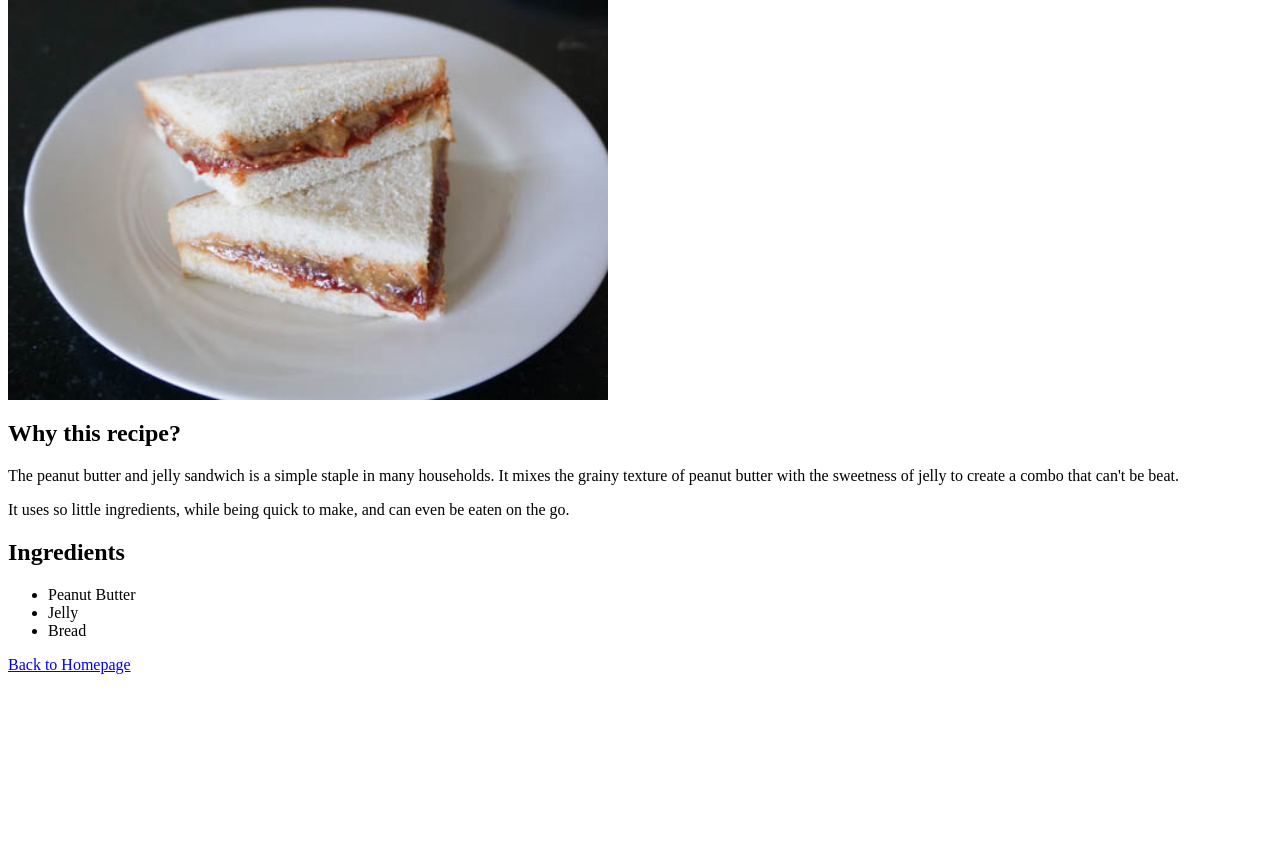
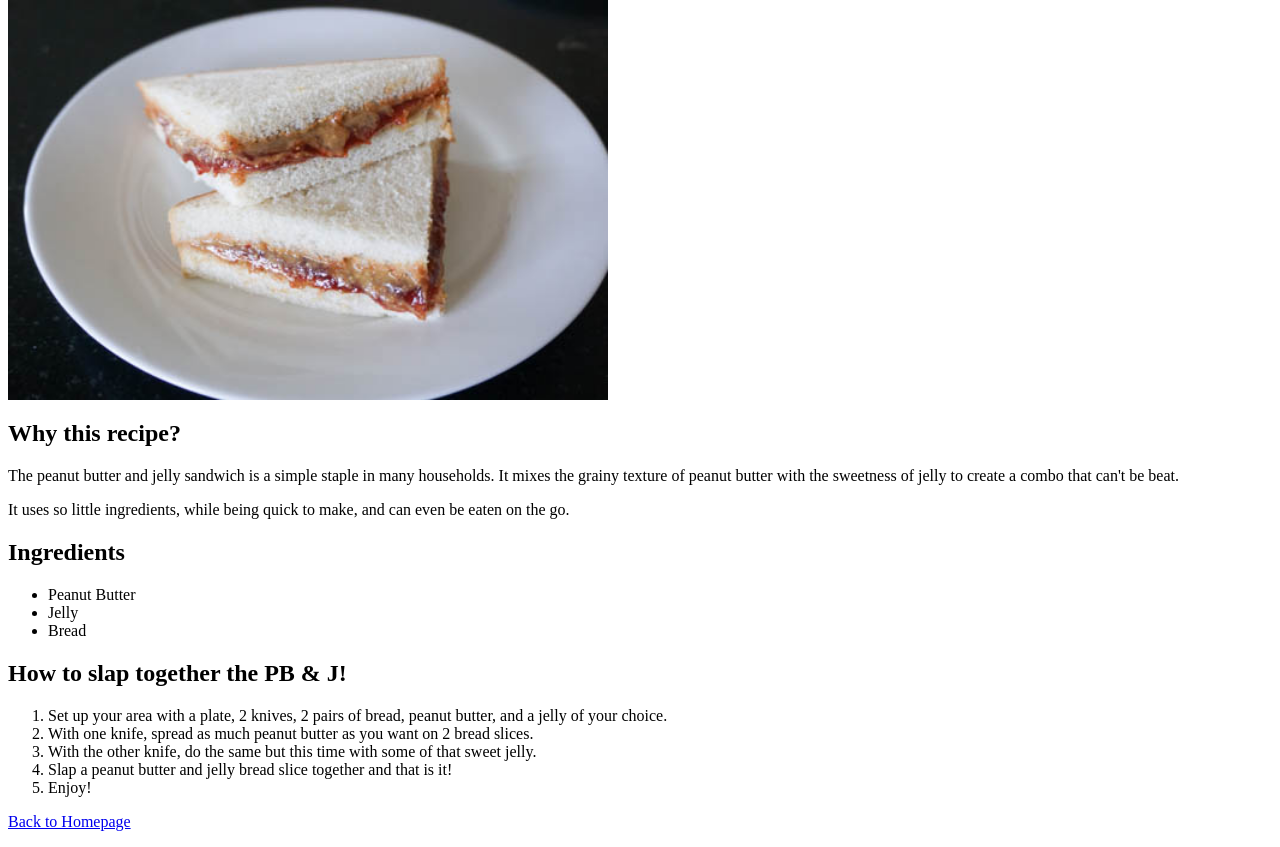
Before and after one commit to PaleCoder777/odin-recipes, a plain HTML site: page recipes/pbj.html in a window 1280 px wide. Shown: the part 66-913 px from the top of the page. Before the commit the page ends 800 px from the top, so only its background shows below. Drawn offline with Linux system fonts and the light colour scheme.

Commit message:
Fill stepss heading and ordered list
A heading and ordered list was added to the steps
section.

```diff
--- a/recipes/pbj.html
+++ b/recipes/pbj.html
@@ -36,7 +36,15 @@
          </ul>
 
         <!-- Add steps heading-->
+        <h2>How to slap together the PB & J!</h2>
         <!-- Add ordered list of what steps needed to make the food-->
+        <ol>
+            <li>Set up your area with a plate, 2 knives, 2 pairs of bread, peanut butter, and a jelly of your choice.</li>
+            <li>With one knife, spread as much peanut butter as you want on 2 bread slices.</li>
+            <li>With the other knife, do the same but this time with some of that sweet jelly.</li>
+            <lI>Slap a peanut butter and jelly bread slice together and that is it!</lI>
+            <li>Enjoy!</li>
+        </ol>
 
 
         <p>
```
